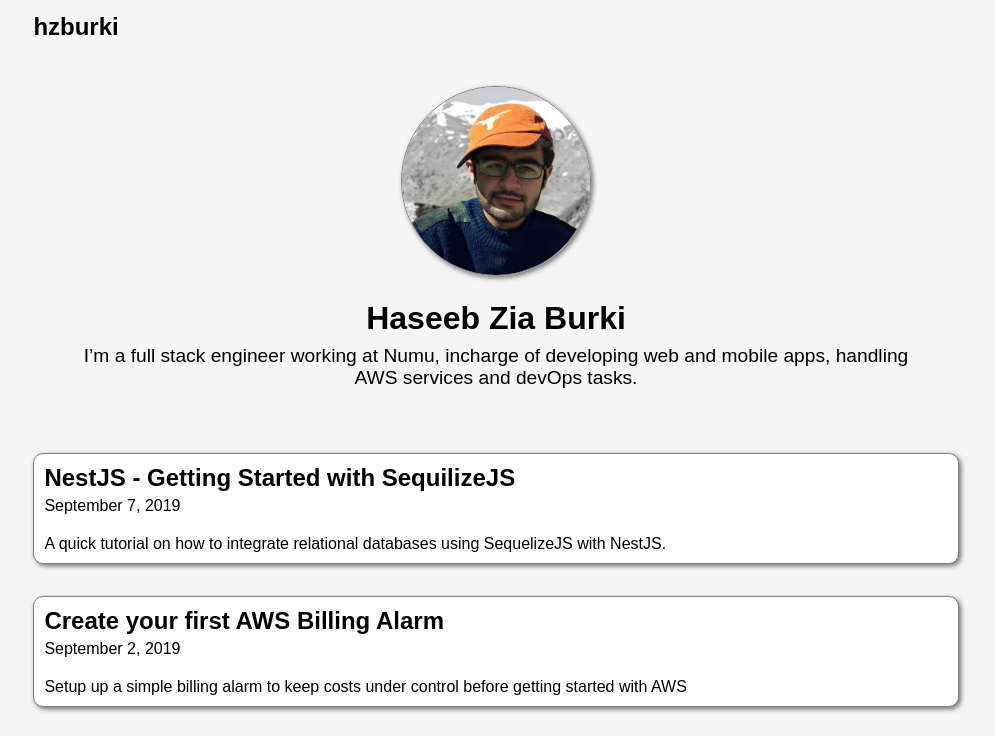
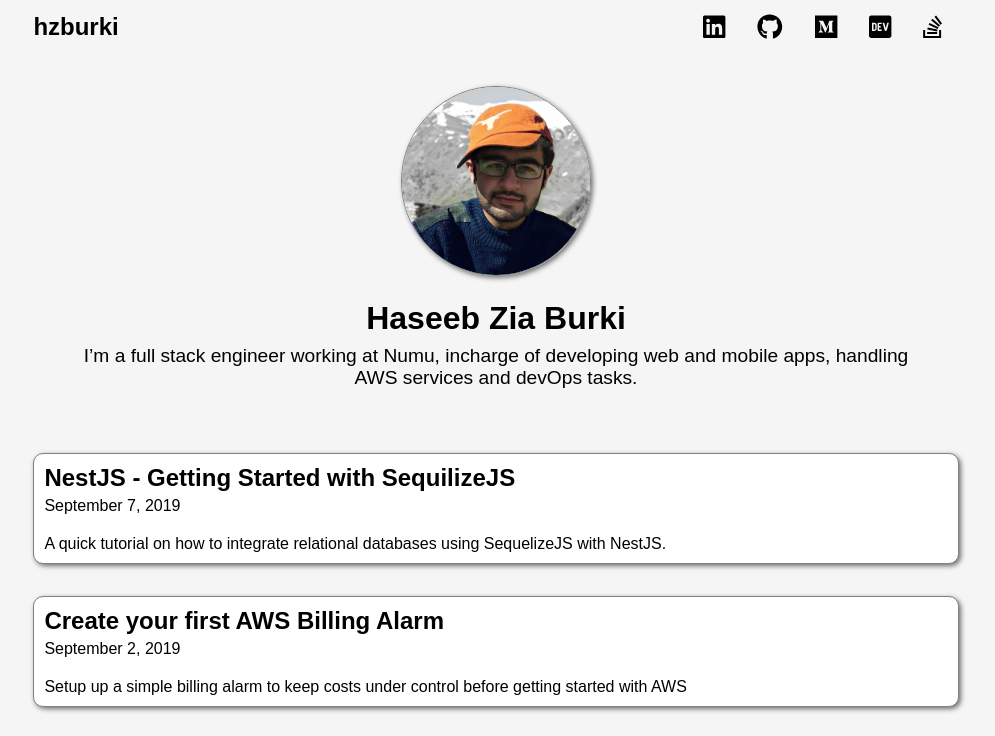
Before and after one commit to hzburki/blog, a Gatsby site: page / in a window 1280 px wide. Shown: the top 736 px of the page, without its empty margins (144-1139 px from the left). Built offline with nearby package versions, Linux system fonts and the light colour scheme; Gatsby itself is replaced by a stand-in of ours; some packages are replaced by stand-ins of ours; a web font is replaced by a local one.

Commit message:
Added socials to navbar

```diff
--- a/package.json
+++ b/package.json
@@ -14,6 +14,9 @@
     "test": "echo \"Write tests! -> https://gatsby.dev/unit-testing\" && exit 1"
   },
   "dependencies": {
+    "@fortawesome/fontawesome-svg-core": "^1.2.31",
+    "@fortawesome/free-brands-svg-icons": "^5.15.0",
+    "@fortawesome/react-fontawesome": "^0.1.11",
     "@mdx-js/mdx": "^1.6.14",
     "@mdx-js/react": "^1.6.14",
     "babel-plugin-styled-components": "^1.11.0",
--- a/src/components/index.js
+++ b/src/components/index.js
@@ -2,6 +2,7 @@
 export * from "./shared/footer"
 export * from "./shared/navbar"
 export * from "./shared/layout"
+export * from "./shared/socials"
 
 // Index
 export * from "./index/body"
--- a/src/components/shared/footer.js
+++ b/src/components/shared/footer.js
@@ -17,15 +17,11 @@ export const Footer = () => {
 
 const Wrapper = styled.div`
   margin-top: 3rem;
-  background-color: white;
-  -webkit-box-shadow: 0px -2px 5px 0px rgba(112, 112, 112, 0.5);
-  -moz-box-shadow: 0px -2px 5px 0px rgba(112, 112, 112, 0.5);
-  box-shadow: 0px -2px 5px 0px rgba(112, 112, 112, 0.5);
 `
 
 const FlexWrapper = styled.div`
   display: flex;
   padding: 1rem 0;
-  font-weight: 700;
+  color: grey;
   justify-content: center;
 `
--- a/src/components/shared/navbar.js
+++ b/src/components/shared/navbar.js
@@ -1,6 +1,7 @@
 import React from "react"
 import styled from "styled-components"
 
+import { Socials } from "../index"
 import { Container } from "../../styled-components"
 
 export const Navbar = () => {
@@ -9,9 +10,7 @@ export const Navbar = () => {
       <Wrapper>
         <H1>hzburki</H1>
 
-        <div>
-
-        </div>
+        <Socials />
       </Wrapper>
     </Container>
   )
@@ -20,9 +19,16 @@ export const Navbar = () => {
 const Wrapper = styled.div`
   display: flex;
   padding: 0.8rem 0;
-  justify-content: space-between;
+  flex-wrap: wrap;
+  justify-content: center;
+  align-items: center;
+
+  @media ${props => props.theme.breakpoints.mobile} {
+    flex-direction: column;
+    padding: 0.5rem 0;
+  }
 `
 
 const H1 = styled.h1`
-
+  flex: 1;
 `
--- /dev/null
+++ b/src/components/shared/socials.js
@@ -0,0 +1,70 @@
+import React from "react"
+
+import styled from "styled-components"
+import { FontAwesomeIcon } from "@fortawesome/react-fontawesome"
+import { faLinkedin, faGithub, faMedium, faDev, faStackOverflow } from "@fortawesome/free-brands-svg-icons"
+
+const socials = [{
+  icon: faLinkedin,
+  href: "https://www.linkedin.com/in/haseeb-burki-%F0%9F%90%A7-737794bb/?originalSubdomain=pk",
+  alt: "Haseeb Zia Burki LinkedIn - hzburki"
+}, {
+  icon: faGithub,
+  href: "https://github.com/hzburki",
+  alt: "Haseeb Zia Burki Github - hzburki"
+}, {
+  icon: faMedium,
+  href: "https://medium.com/@hzburki",
+  alt: "Haseeb Zia Burki Medium - hzburki"
+}, {
+  icon: faDev,
+  href: "https://dev.to/hzburki",
+  alt: "Haseeb Zia Burki Dev.to - hzburki"
+}, {
+  icon: faStackOverflow,
+  href: "https://stackoverflow.com/users/7027615/haseeb-burki",
+  alt: "Haseeb Zia Burki StackOverflow - hzburki"
+}]
+
+const SocialIcon = ({ icon, href, alt }) => {
+  return (
+    <SocialLinks href={href} alt={alt} target="__blank">
+      <FontAwesome icon={icon} />
+    </SocialLinks>
+  )
+}
+
+export const Socials = () => {
+  return (
+    <Wrapper>
+      {socials.map((item, index) => {
+        return (
+          <SocialIcon key={index} {...item} />
+        )
+      })}
+    </Wrapper>
+  )
+}
+
+const Wrapper = styled.div`
+  display: flex;
+  flex: 1;
+  justify-content: flex-end;
+  align-items: center;
+  flex-direction: row;
+
+  @media ${props => props.theme.breakpoints.mobile} {
+    justify-content: center;
+    margin: 1rem 0;
+  }
+`
+
+const FontAwesome = styled(FontAwesomeIcon)`
+  margin: 0 1rem;
+  font-size: 1.6rem;
+  cursor: pointer;
+`
+
+const SocialLinks = styled.a`
+  color: black;
+`
```
Also changed, not shown: 1 other file.
